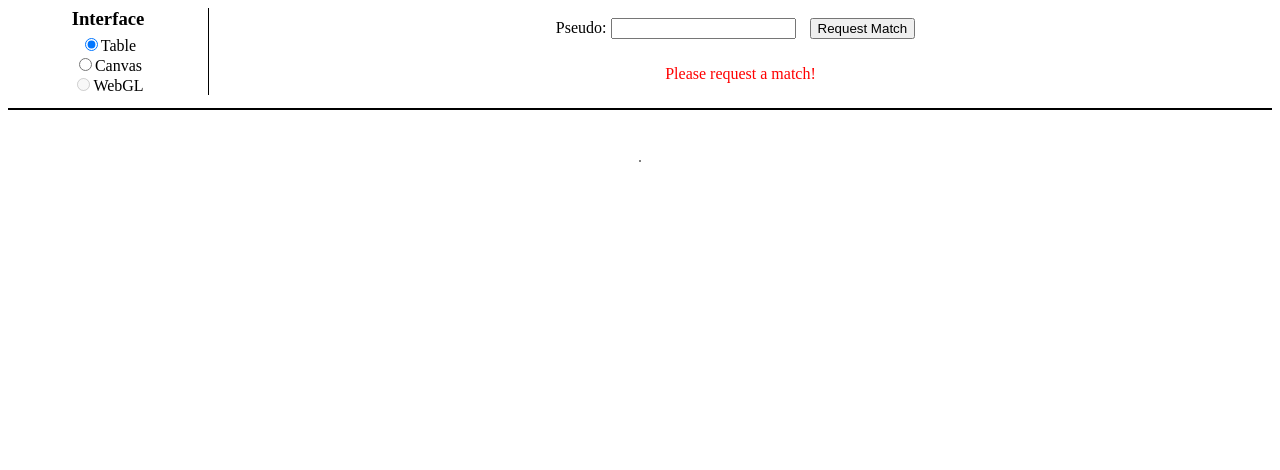
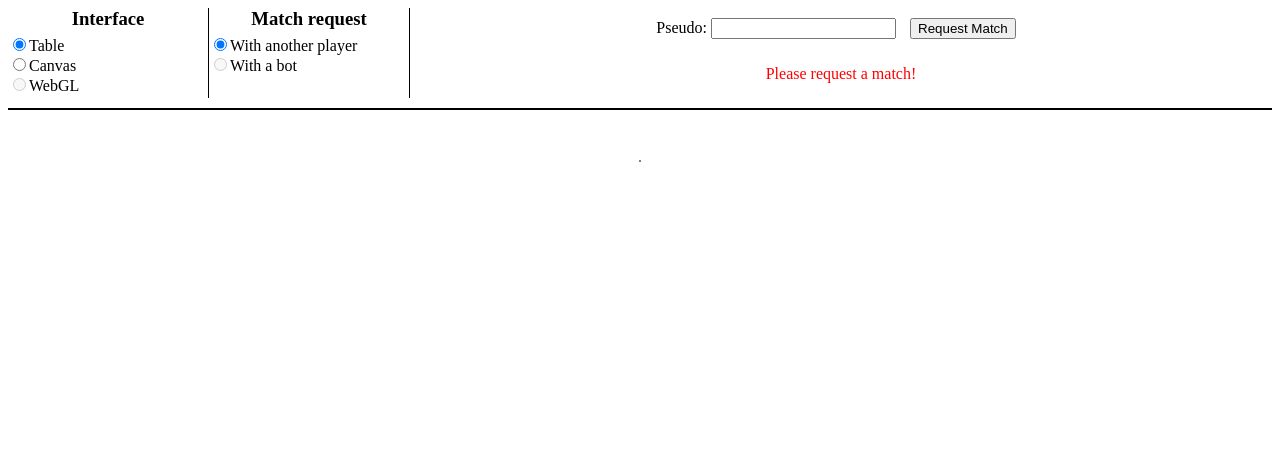
Before and after one commit to PoncinMatthieu/JS-TicTacToe, a plain HTML site: page index.html in a window 1280 px wide. Drawn offline with nearby package versions, Linux system fonts and the light colour scheme.

Commit message:
Added Match request option panel.

```diff
--- a/Client/View/style.css
+++ b/Client/View/style.css
@@ -2,6 +2,11 @@
 body
 {
     text-align: center;
+}
+
+h3
+{
+    margin: 0px 0px 5px 0px;
 }
 
 #top-panel
@@ -12,17 +17,19 @@ body
     min-height: 100px;
 }
 
-#left-panel
+#left-panel1, #left-panel2
 {
+    text-align: left;
     float: left;
     width: 200px;
+    min-height: 90px;
     border-right-style: solid;
     border-right-width: 1px;
 }
 
-#left-panel h3
+.centered
 {
-    margin: 0px 0px 5px 0px;
+    text-align: center;
 }
 
 #info
--- a/index.html
+++ b/index.html
@@ -7,11 +7,20 @@
 
   <body>
     <div id="top-panel">
-      <div id="left-panel">
-	<h3>Interface</h3>
+      <div id="left-panel1">
+	<div class="centered">
+	  <h3>Interface</h3>
+	</div>
 	<input type="radio" name="interface" value="table" checked="true">Table<br>
 	<input type="radio" name="interface" value="canvas">Canvas<br>
 	<input type="radio" name="interface" value="webgl" disabled="true">WebGL
+      </div>
+      <div id="left-panel2">
+	<div class="centered">
+	  <h3>Match request</h3>
+	</div>
+	<input type="radio" name="request" value="player" checked="true">With another player<br>
+        <input type="radio" name="request" value="bot" disabled="true">With a bot
       </div>
       <div>
 	<label for="login">Pseudo:</label>
```
